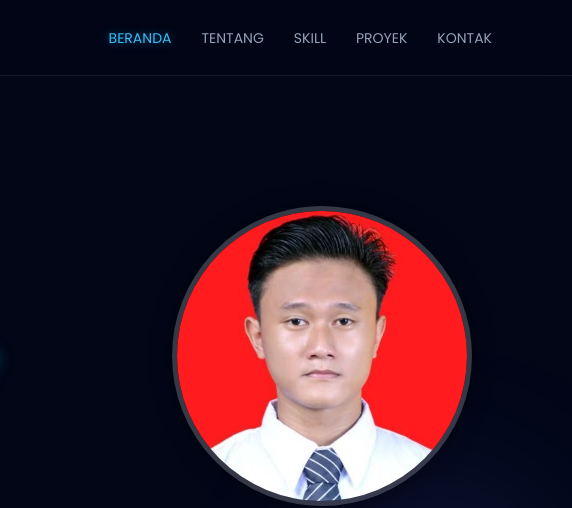
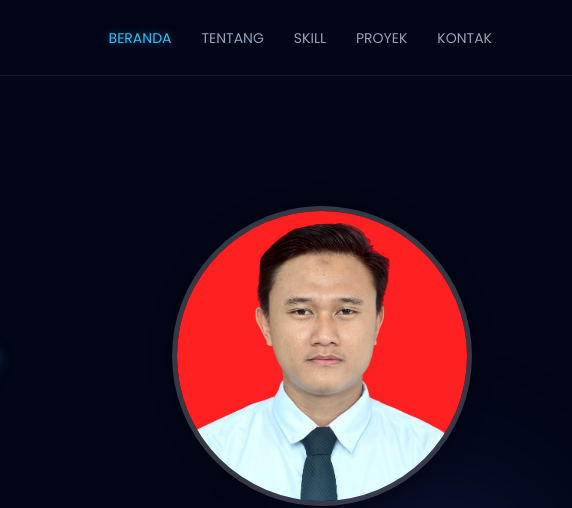
Before and after one commit to bahrululumweb123/Portofolio-Backend, a website: page public/index.html in a window 1280 px wide. Shown: the top 508 px of the page, 708-1280 px from the left. Drawn offline with Linux system fonts and the light colour scheme.

Commit message:
Add files via upload

```diff
--- a/public/index.html
+++ b/public/index.html
@@ -55,7 +55,7 @@
         <div class="hero-image-section">
             <div class="image-wrapper">
                 <!-- GANTI FOTO DI SINI -->
-                <img src="Pas Photo.jpg" alt="Profile">
+                <img src="Pas Photo Terbaru 2026.jpeg" alt="Profile">
 
 
             </div>
```
Also changed, not shown: public/Pas Photo Terbaru 2026.jpeg (added).
